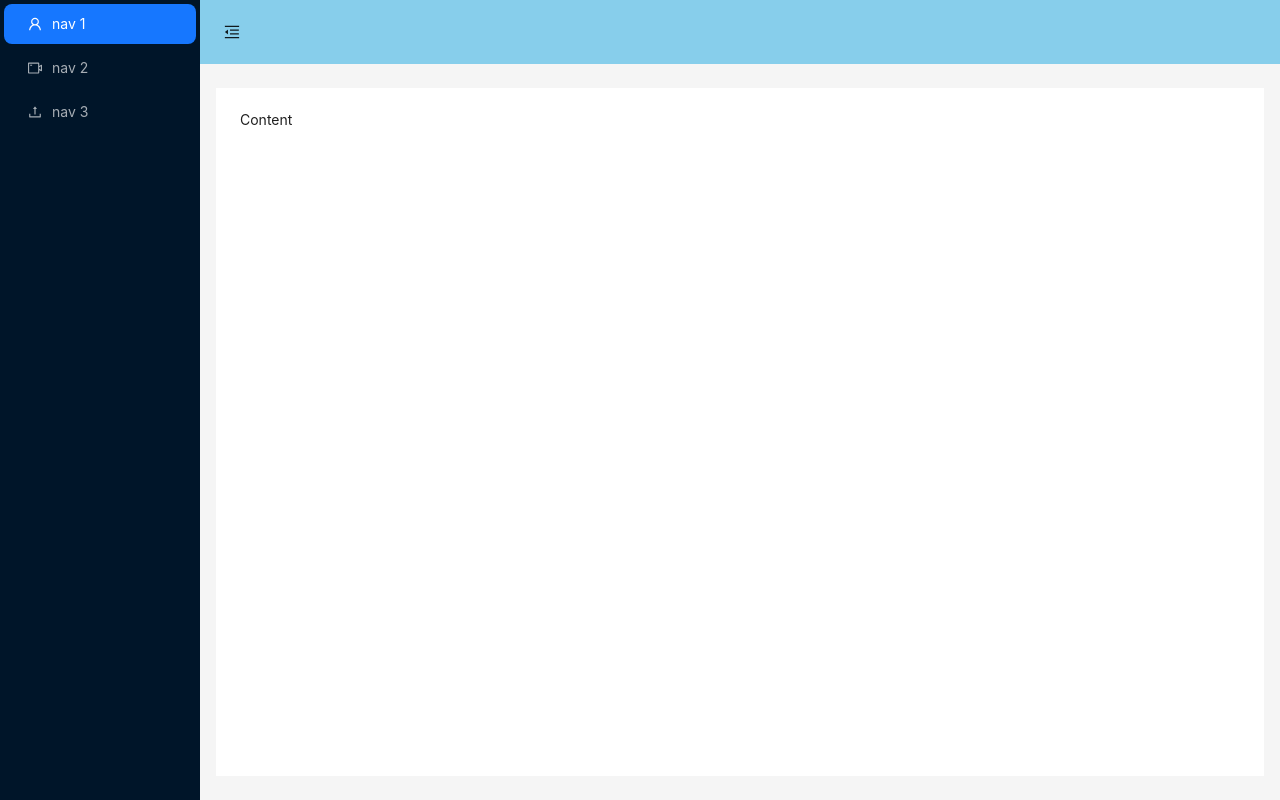
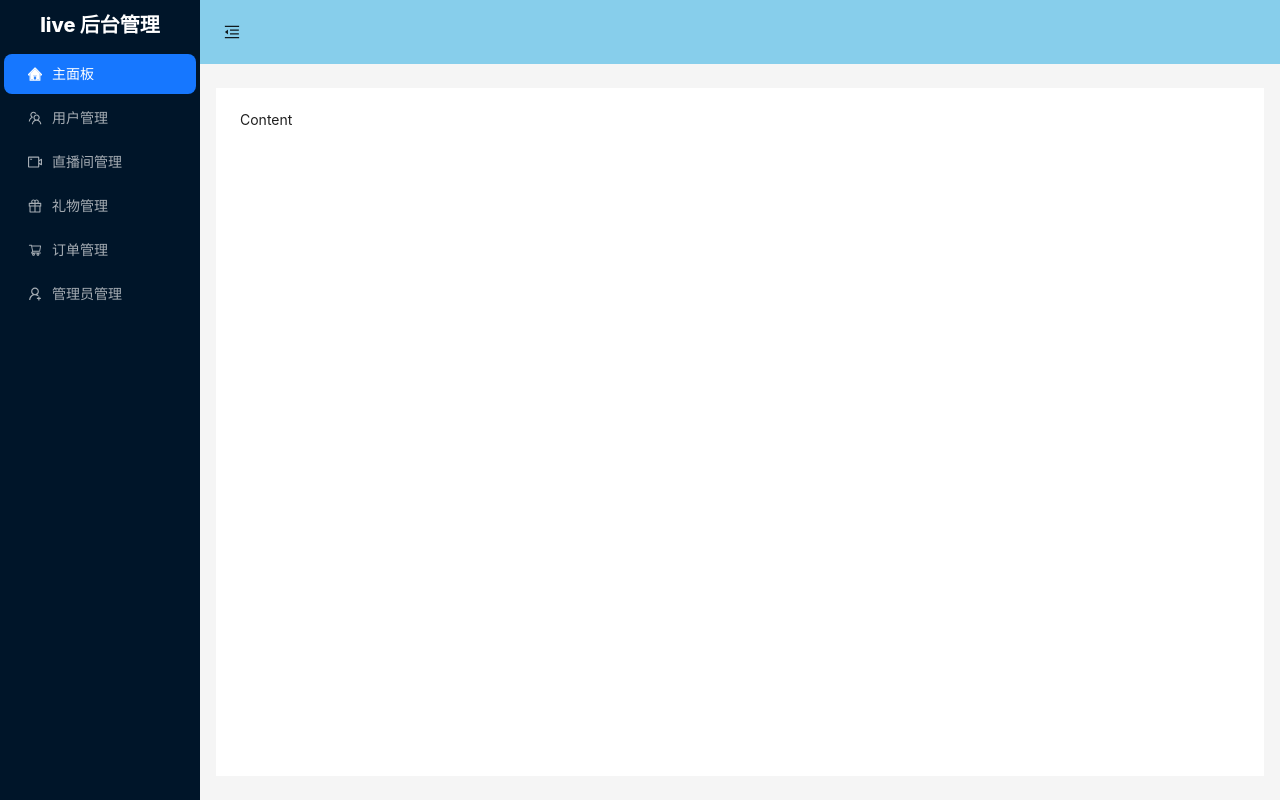
Before and after one commit to uuuuuber/-, a React (Vite) app: page / in a window 1280 px wide. Built offline with nearby package versions, Linux system fonts and the light colour scheme.

Commit message:
完善sider

```diff
--- a/package.json
+++ b/package.json
@@ -21,6 +21,8 @@
     "eslint-plugin-markdown": "^3.0.1",
     "eslint-plugin-sonarjs": "^0.23.0",
     "eslint-tinker": "^0.5.0",
+    "mobx": "^6.12.0",
+    "mobx-react-lite": "^4.0.5",
     "normalize.css": "^8.0.1",
     "react": "^18.2.0",
     "react-dom": "^18.2.0"
@@ -42,6 +44,7 @@
     "eslint-plugin-react": "^7.33.2",
     "eslint-plugin-react-hooks": "^4.6.0",
     "eslint-plugin-react-refresh": "^0.4.4",
+    "less": "^4.2.0",
     "prettier": "^3.1.0",
     "typescript": "^5.3.2",
     "vite": "^5.0.0"
--- /dev/null
+++ b/src/Interfaces/IGlobalStore.ts
@@ -0,0 +1,5 @@
+export interface IGlobalStore {
+  collapsed: boolean;
+
+  setCollapsed(v: boolean): void;
+}
--- /dev/null
+++ b/src/store/global_store.ts
@@ -0,0 +1,18 @@
+import { makeAutoObservable, observable, action } from 'mobx';
+import { IGlobalStore } from '../Interfaces/IGlobalStore';
+
+export default class GlobalStore implements IGlobalStore {
+  public collapsed = false;
+
+  constructor() {
+    // 对初始化数据进行响应式处理
+    makeAutoObservable(this, {
+      collapsed: observable,
+      setCollapsed: action,
+    });
+  }
+
+  public setCollapsed = (v: boolean): void => {
+    this.collapsed = v;
+  };
+}
--- /dev/null
+++ b/src/store/index.ts
@@ -0,0 +1,21 @@
+import React from 'react';
+import GlobalStore from './global_store';
+import { IGlobalStore } from '../Interfaces/IGlobalStore';
+
+class RootStore {
+  globalStore: IGlobalStore;
+
+  constructor() {
+    // 对引入进行来的子模块进行实例化操作，并挂载到RootStore上
+    this.globalStore = new GlobalStore();
+  }
+}
+
+// 实例化操作
+const rootStore = new RootStore();
+// 这里可以使用React context 完成统一方法的封装需求
+const context = React.createContext(rootStore);
+// 封装useStore方法，业务组件调用useStore方法便就可以直接获取rootStore
+const useStore = () => React.useContext(context);
+
+export default useStore;
--- a/src/view/layout/header/header.tsx
+++ b/src/view/layout/header/header.tsx
@@ -1,17 +1,19 @@
 import React from 'react';
 import { Layout, Button } from 'antd';
-import { MenuFoldOutlined, MenuUnfoldOutlined } from '@ant-design/icons';
+import { MenuFoldOutlined } from '@ant-design/icons';
+import { observer } from 'mobx-react-lite';
+import useStore from '../../../store/index';
 
 const { Header } = Layout;
 function HeaderView() {
-  console.log('header');
+  const { collapsed, setCollapsed } = useStore().globalStore;
 
   return (
     <Header style={{ padding: 0, background: 'skyblue' }}>
       <Button
         type="text"
         icon={<MenuFoldOutlined />}
-        onClick={() => {}}
+        onClick={() => setCollapsed(!collapsed)}
         style={{
           fontSize: '16px',
           width: 64,
@@ -22,4 +24,4 @@ function HeaderView() {
   );
 }
 
-export default HeaderView;
+export default observer(HeaderView);
--- /dev/null
+++ b/src/view/layout/sider/sider.less
@@ -0,0 +1,12 @@
+
+.ant-layout-sider {
+    .title {
+        width: 100%;
+        height: 50px;
+        color: #fff;
+        font-size: 20px;
+        font-weight: 800;
+        text-align: center;
+        line-height: 50px;
+    }
+}
--- a/src/view/layout/sider/sider.tsx
+++ b/src/view/layout/sider/sider.tsx
@@ -1,18 +1,25 @@
 import React from 'react';
 import { Layout, Menu } from 'antd';
+import './sider.less';
 import {
-  UploadOutlined,
-  UserOutlined,
+  GiftOutlined,
+  HomeTwoTone,
+  ShoppingCartOutlined,
+  TeamOutlined,
+  UserAddOutlined,
   VideoCameraOutlined,
 } from '@ant-design/icons';
+import { observer } from 'mobx-react-lite';
+import useStore from '../../../store/index';
 
 const { Sider } = Layout;
+
 function SiderView() {
-  console.log('sider');
+  const { collapsed } = useStore().globalStore;
 
   return (
-    <Sider trigger={null} collapsible collapsed={false}>
-      <div className="demo-logo-vertical" />
+    <Sider trigger={null} collapsible collapsed={collapsed}>
+      <div className="title">{collapsed ? 'live' : 'live 后台管理'}</div>
       <Menu
         theme="dark"
         mode="inline"
@@ -20,18 +27,33 @@ function SiderView() {
         items={[
           {
             key: '1',
-            icon: <UserOutlined />,
-            label: 'nav 1',
+            icon: <HomeTwoTone twoToneColor="#fff" />,
+            label: '主面板',
           },
           {
             key: '2',
-            icon: <VideoCameraOutlined />,
-            label: 'nav 2',
+            icon: <TeamOutlined twoToneColor="#fff" />,
+            label: '用户管理',
           },
           {
             key: '3',
-            icon: <UploadOutlined />,
-            label: 'nav 3',
+            icon: <VideoCameraOutlined twoToneColor="#fff" />,
+            label: '直播间管理',
+          },
+          {
+            key: '4',
+            icon: <GiftOutlined twoToneColor="#fff" />,
+            label: '礼物管理',
+          },
+          {
+            key: '5',
+            icon: <ShoppingCartOutlined twoToneColor="#fff" />,
+            label: '订单管理',
+          },
+          {
+            key: '6',
+            icon: <UserAddOutlined twoToneColor="#fff" />,
+            label: '管理员管理',
           },
         ]}
       />
@@ -39,4 +61,4 @@ function SiderView() {
   );
 }
 
-export default SiderView;
+export default observer(SiderView);
--- a/vite.config.ts
+++ b/vite.config.ts
@@ -1,6 +1,6 @@
 import { defineConfig } from 'vite';
 import react from '@vitejs/plugin-react';
-import path from 'path';
+// import path from 'path';
 
 // https://vitejs.dev/config/
 export default defineConfig({
@@ -8,9 +8,8 @@ export default defineConfig({
 
   // 路径别名
   resolve: {
-    alias: {
-      // eslint-disable-next-line @typescript-eslint/naming-convention
-      '@': path.resolve(__dirname, 'src'), // 配置 @ 别名指向 src 文件夹
-    },
+    // alias: {
+    //   '@': path.resolve(__dirname, 'src'), // 配置 @ 别名指向 src 文件夹
+    // },
   },
 });
```
Also changed, not shown: tsconfig.json (+4 -4 lines), .eslintrc.cjs, 1 other file (tests, documents, lock files or other folders).
